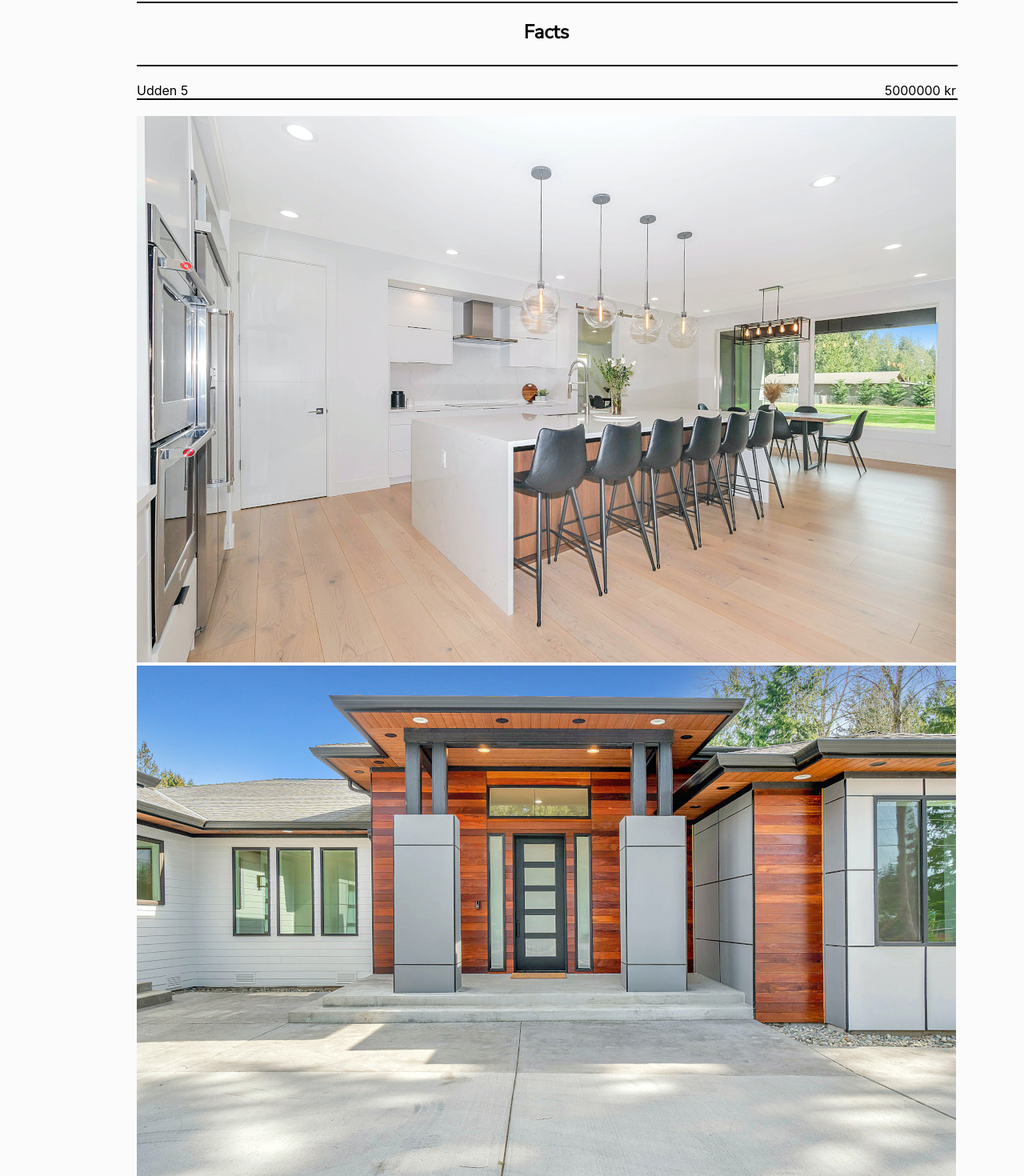
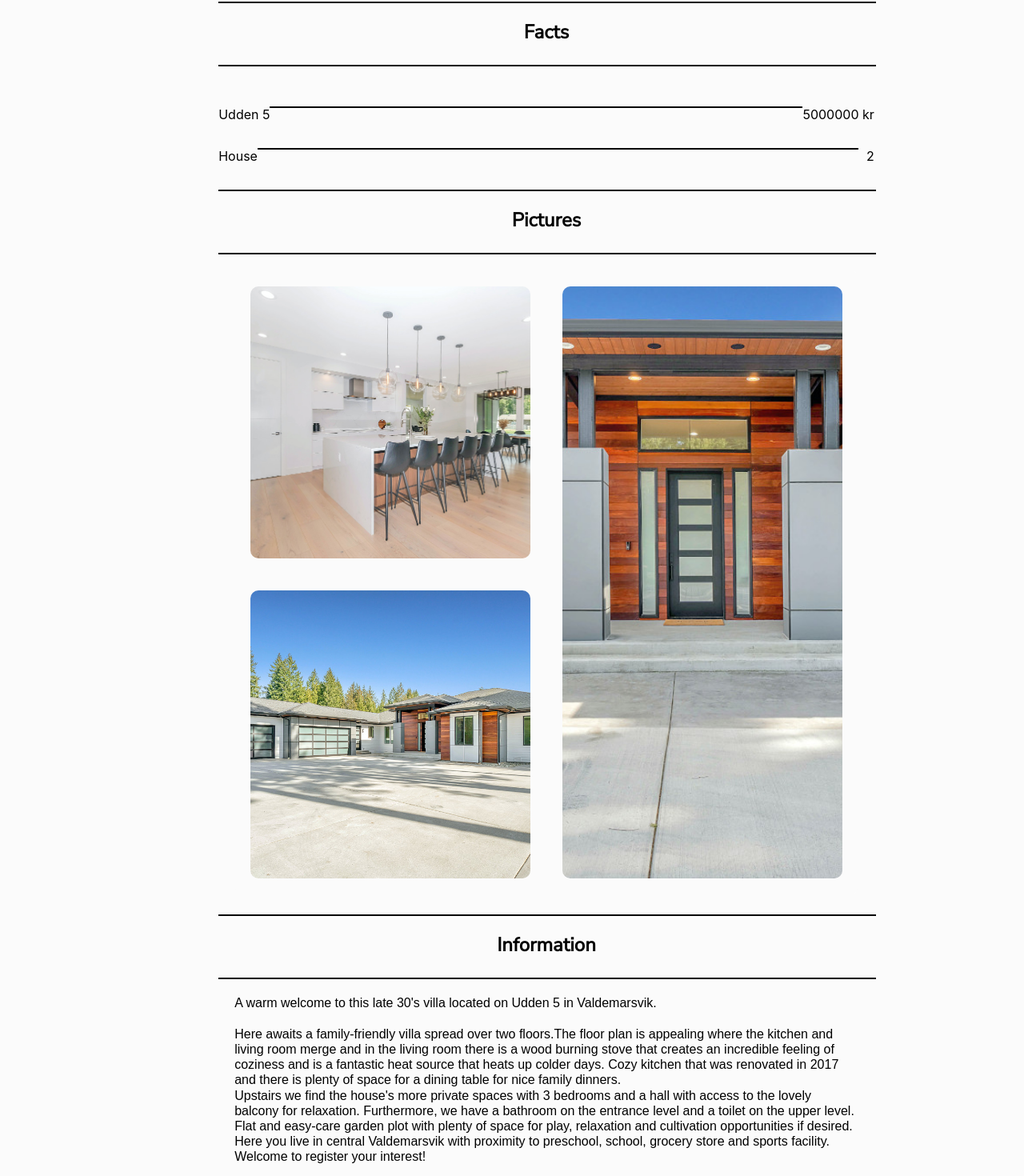
Before and after one commit to Oggilit0/Real-estate, a React (Create React App) app: page /houseobject4 in a window 1280 px wide. Shown: the part 538-2008 px from the top of the page at 80% size. Built offline with nearby package versions, Linux system fonts and the light colour scheme.

Commit message:
edited houseobject 4

```diff
--- a/src/components/Buy/HouseObject4.js
+++ b/src/components/Buy/HouseObject4.js
@@ -17,40 +17,54 @@ const HouseObject4 = () => {
       <div className="adressPrice">
         <div className="adress">Udden 5</div>
         <div className="price">5000000 kr</div>
+        <hr className="factsLine"></hr>
+      </div>
+
+      <div className="typeRooms">
+        <div className="adress">House</div>
+        <div className="price">2</div>
+        <hr className="factsLine"></hr>
       </div>
 
       <div className="pictures-bar">
+      <hr className="line"></hr>
+        <h2 className="title">Pictures</h2>
         <hr className="line"></hr>
       </div>
 
-      <div className="display">
-        <img src={pic1} className="image" />
-        <img src={pic2} className="image" />
+      <article className="landing-section" id="img-collage-house">
+      <section className="landing-section" id="img-container">
+        <img id="img1" src={pic1} />
+      </section>
 
-        <img src={pic3} className="image" />
-        <img src={pic4} className="image" />
-
-        <img src={pic5} className="image" />
-      </div>
+      <section className="landing-section" id="medium-img-container">
+        <img id="medium-img-house" src={pic2} />
+      </section>
+      <section className="landing-section" id="broad-img-container">
+        <img id="broad-img-house" src={pic5} />
+      </section>
+    </article>
 
       <div className="description-bar">
+      <hr className="line"></hr>
+        <h2 className="title">Information</h2>
         <hr className="line"></hr>
-        <h4>
+        <p id = "houseText">
           A warm welcome to this late 30's villa located on Udden 5 in
-          Valdemarsvik. Here awaits a family-friendly villa spread over two
+          Valdemarsvik. <br/><br/>Here awaits a family-friendly villa spread over two
           floors.The floor plan is appealing where the kitchen and living room
           merge and in the living room there is a wood burning stove that
           creates an incredible feeling of coziness and is a fantastic heat
           source that heats up colder days. Cozy kitchen that was renovated in
           2017 and there is plenty of space for a dining table for nice family
-          dinners. Upstairs we find the house's more private spaces with 3
+          dinners.<br/>Upstairs we find the house's more private spaces with 3
           bedrooms and a hall with access to the lovely balcony for relaxation.
           Furthermore, we have a bathroom on the entrance level and a toilet on
-          the upper level. Flat and easy-care garden plot with plenty of space
-          for play, relaxation and cultivation opportunities if desired. Here
+          the upper level.<br/> Flat and easy-care garden plot with plenty of space
+          for play, relaxation and cultivation opportunities if desired. <br/>Here
           you live in central Valdemarsvik with proximity to preschool, school,
           grocery store and sports facility. Welcome to register your interest!
-        </h4>
+        </p>
       </div>
     </div>
   );
```
